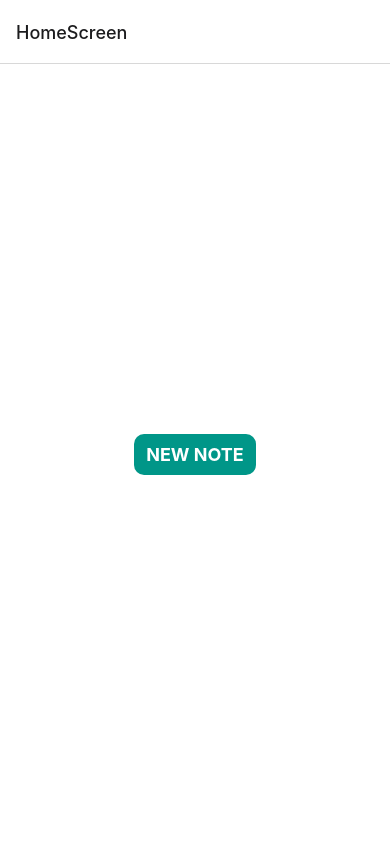
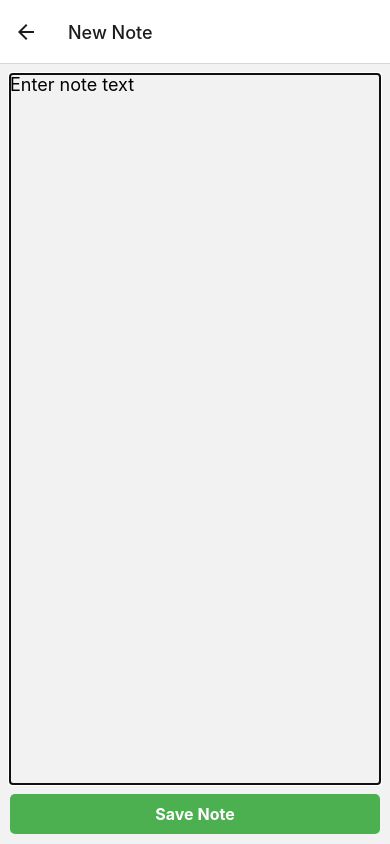
Before and after one commit to kourani55/NotesApp, a React Native app in the folder app/: screen /NewNoteScreen in a window 390 px wide. Before the commit this address had no page. Built offline with nearby package versions, Linux system fonts and the light colour scheme.

Commit message:
Add Note, Delete Note, Edit Note
Notes can now be stored in local storage, edited, and deleted. Bug: Go_Back error

```diff
--- a/app/App.js
+++ b/app/App.js
@@ -1,11 +1,9 @@
 import React from 'react';
 import { NavigationContainer } from '@react-navigation/native';
 import { createNativeStackNavigator } from '@react-navigation/native-stack';
+import { SafeAreaView } from 'react-native';
+import NewNoteScreen from './screens/NewNoteScreen';
 import HomeScreen from './screens/HomeScreen';
-import Note from './screens/Note';
-import { SafeAreaView } from 'react-native';
-
-console.log('HomeScreen', HomeScreen);
 
 const Stack = createNativeStackNavigator();
 
@@ -16,12 +14,12 @@ export default function App() {
       <Stack.Screen
       name="HomeScreen"
       component={HomeScreen}
-      options={{title: "HomeScreen"}}
+      options={{title: "Home"}}
     />
     <Stack.Screen
-      name="Note"
-      component={Note}
-      options={{title: "Note"}}
+      name="NewNoteScreen"
+      component={NewNoteScreen}
+      options={{title: "New Note"}}
     />
     </Stack.Navigator>
   </NavigationContainer>
--- a/app/package.json
+++ b/app/package.json
@@ -14,9 +14,15 @@
     "@react-navigation/native-stack": "^6.9.8",
     "expo": "^47.0.13",
     "expo-status-bar": "~1.4.2",
+    "install": "^0.13.0",
+    "moment": "^2.29.4",
     "navigation": "^6.1.0",
+    "npm": "^9.6.0",
     "react": "18.1.0",
     "react-native": "0.70.5",
+    "react-native-gesture-handler": "^2.9.0",
+    "react-native-reanimated": "^3.0.1",
+    "react-native-swipeable": "^0.6.0",
     "react-native-vector-icons": "^9.2.0"
   },
   "devDependencies": {
--- a/app/screens/HomeScreen.js
+++ b/app/screens/HomeScreen.js
@@ -1,62 +1,141 @@
-import React from 'react';
-import { StatusBar } from "expo-status-bar";
-import { StyleSheet, Button, View, TouchableOpacity, Text, TextInput } from "react-native";
-import Note from './Note';
-import { Link } from '@react-navigation/native';
+import React, { useState, useEffect } from 'react';
+import { View, Text, FlatList, TouchableOpacity } from 'react-native';
+import { StyleSheet } from 'react-native';
+import moment from 'moment/moment';
+import AsyncStorage from '@react-native-async-storage/async-storage';
 
+const HomeScreen = ({ navigation }) => {
+  const [notes, setNotes] = useState([]);
 
+  useEffect(() => {
+    loadNotes();
+  }, []);
 
+  const loadNotes = async () => {
+    try {
+      const jsonValue = await AsyncStorage.getItem('@notes');
+      if (jsonValue != null) {
+        setNotes(JSON.parse(jsonValue));
+      }
+    } catch (e) {
+      console.log(e);
+    }
+  };
 
-export default function HomeScreen({navigation}) {
+  const saveNotes = async (newNotes) => {
+    try {
+      const jsonValue = JSON.stringify(newNotes);
+      await AsyncStorage.setItem('@notes', jsonValue);
+      setNotes(newNotes);
+    } catch (e) {
+      console.log(e);
+    }
+  };
 
-    const onPress = () => navigation.navigate("Note");
+  const handleNewNote = () => {
+    navigation.navigate('NewNoteScreen', { onSave: handleSaveNote });
+  };
 
-    return(
-    <View style={styles.container}>
-        <TouchableOpacity onPress={onPress} style={styles.appButtonContainer}>
-        <Text style={styles.appButtonText}>{"New Note"}</Text>
+  const handleSaveNote = (note) => {
+    saveNotes([...notes, note]);
+    navigation.goBack();
+  };
+
+  const handleEditNote = (note, index) => {
+    navigation.navigate('NewNoteScreen', { onSave: handleUpdateNote, note, index });
+  };
+
+  const handleUpdateNote = (note, index) => {
+    const newNotes = [...notes];
+    newNotes[index] = note;
+    saveNotes(newNotes);
+    navigation.goBack();
+    route.params?.onSave?.(newNotes, index);
+  };
+
+  const handleDeleteNote = (index) => {
+    const newNotes = [...notes];
+    newNotes.splice(index, 1);
+    saveNotes(newNotes);
+  };
+
+  const renderNote = ({ item, index }) => {
+    const formattedDate = moment(item.date).format('LLL');
+
+    return (
+      <View style={styles.noteContainer}>
+        <TouchableOpacity onPress={() => handleEditNote(item, index)} style={styles.noteTextContainer}>
+          <Text style={styles.noteText}>{item.text}</Text>
+          <Text style={styles.noteDate}>{formattedDate}</Text>
         </TouchableOpacity>
+        <TouchableOpacity onPress={() => handleDeleteNote(index)} style={styles.deleteButton}>
+          <Text style={styles.deleteButtonText}>X</Text>
+        </TouchableOpacity>
+      </View>
+    );
+  };
 
+  return (
+    <View>
+      <FlatList
+        data={notes}
+        renderItem={renderNote}
+        keyExtractor={(item, index) => index.toString()}
+      />
+      <TouchableOpacity style = {styles.noteButton}onPress={handleNewNote}>
+        <Text style = {styles.noteButtonText}>New Note</Text>
+      </TouchableOpacity>
+    </View>
+  );
+};
 
-            <StatusBar style='auto' />
-            </View>
-
-             );}
-
-
+export default HomeScreen;
 
 const styles = StyleSheet.create({
+  noteContainer: {
+    flexDirection: 'row',
+    justifyContent: 'space-between',
+    padding: 10,
+    borderBottomWidth: 1,
+    borderBottomColor: '#CCCCCC',
+  },
+  noteTextContainer: {
+    flex: 1,
+  },
+  noteText: {
+    fontSize: 18,
+  },
+  noteDate: {
+    fontSize: 12,
+    color: '#999999',
+    marginTop: 5,
+  },
+  deleteButton: {
+    backgroundColor: '#FF0000',
+    paddingHorizontal: 10,
+    paddingVertical: 5,
+    borderRadius: 5,
+    alignSelf: 'flex-start',
+  },
+  deleteButtonText: {
+    color: '#FFFFFF',
+    fontSize: 16,
+  },
 
-    container: {
-        flex: 1,
-        backgroundColor: '#fff',
-        fontSize: "50px",
-        alignItems: 'center',
-        justifyContent: 'center',
-    },
-
-    appButtonContainer: {
-        elevation: 8,
-        backgroundColor: "#009688",
+  noteButton: {
+        backgroundColor: '#f8deaa',
+        padding: 15,
         borderRadius: 10,
-        paddingVertical: 10,
-        paddingHorizontal: 12
-      },
-      noteButton: {
-        elevation: 8,
-        backgroundColor: "#fff",
-        paddingVertical: 25,
-        paddingHorizontal: 25,
-
-      },
-      appButtonText: {
-        fontSize: 18,
-        color: "#fff",
-        fontWeight: "bold",
-        alignSelf: "center",
-        textTransform: "uppercase"
-      },
-
-
-
+        marginBottom: 20,
+        shadowColor: 'black',
+        shadowOffset: {height: 2, width: 0.5},
+        shadowOpacity: 0.5,
+        shadowRadius: 6,
+        elevation: 3,
+  },
+  noteButtonText: {
+        fontWeight: '500',
+        color: 'black',
+        fontSize: 16,
+  },
 });
--- /dev/null
+++ b/app/screens/NewNoteScreen.js
@@ -0,0 +1,76 @@
+import React, { useState } from 'react';
+import { View, Text, TextInput, Button, StyleSheet, TouchableOpacity } from 'react-native';
+import AsyncStorage from '@react-native-async-storage/async-storage';
+
+
+const NewNoteScreen = ({ navigation, route }) => {
+  const [text, setText] = useState(route.params?.note?.text || '');
+
+  const handleSaveNote = async () => {
+
+    const note = {
+      text,
+      date: new Date(),
+    };
+
+    // get existing notes from storage
+    const existingNotes = JSON.parse(await AsyncStorage.getItem('notes')) || [];
+
+    if (route.params?.note) {
+      const index = route.params.note.index;
+      existingNotes[index] = note;
+    } else {
+      existingNotes.push(note);
+    }
+
+    //saves updated notes
+    await AsyncStorage.setItem('notes', JSON.stringify(existingNotes));
+
+    //send updated note to homescreen
+    route.params?.onSave?.(note);
+    navigation.goBack();
+  };
+
+  return (
+    <View style={styles.container}>
+      <TextInput
+        value={text}
+        onChangeText={setText}
+        placeholder="Enter note text"
+        style={styles.input}
+        multiline
+        autoFocus
+      />
+     <TouchableOpacity style={styles.button} onPress={handleSaveNote}>
+  <Text style={styles.buttonText}>Save Note</Text>
+</TouchableOpacity>
+    </View>
+  );
+};
+
+const styles = StyleSheet.create({
+    container: {
+      flex: 1,
+      padding: 10,
+    },
+    input: {
+      flex: 1,
+      fontSize: 18,
+      textAlignVertical: 'top',
+    },
+    button: {
+      backgroundColor: '#4CAF50',
+      padding: 10,
+      borderRadius: 5,
+      marginTop: 10,
+    },
+    buttonText: {
+      color: '#FFFFFF',
+      textAlign: 'center',
+      fontWeight: 'bold',
+      fontSize: 16,
+    },
+  });
+
+
+export default NewNoteScreen;
--- a/app/screens/Note.js
+++ /dev/null
@@ -1,89 +0,0 @@
-import {
-    StyleSheet,
-    Text,
-    View,
-    Navigation,
-    SafeAreaView,
-    TextInput,
-    Button,
-    TouchableOpacity } from "react-native";
-import { useState } from "react";
-import HomeScreen from "./HomeScreen";
-import AsyncStorage from "@react-native-async-storage/async-storage";
-import { Link } from "@react-navigation/native";
-
-
-
-export default function Note(props) {
-
-    const [messageInfo, setMessagInfo] = useState("");
-    const [message, setMessage] = useState("");
-    console.log(message);
-
-    const getNote = async () => {
-        try {
-          const savedNote = await AsyncStorage.getItem('@message');
-          const currNote = JSON.parse(savedNote);
-          console.log(currNote);
-        } catch (error) {
-          console.log(error);
-        }
-      };
-
-    //const getData = async () => {
-    //    const message = await AsyncStorage.getItem('@message');
-   //     setMessagInfo(JSON.parse(message));
-   // }
-
-    const saveMessage = async () => {
-        const messageToSave = {
-          message: message,
-        };
-
-        await AsyncStorage.setItem('@message', JSON.stringify(messageToSave));
-        setMessagInfo(messageToSave);
-      }
-
-
-   return(
-        <SafeAreaView style={styles.container}>
-            <Text>Saved Note:</Text>
-            {messageInfo ? <Text>{messageInfo.message}</Text> : <Text>nothin</Text>}
-            <TextInput
-            onChangeText={setMessage} placeholder='Kore WA PEN DESU' value={message}/>
-
-            <TouchableOpacity onPress={saveMessage}>
-            <Text style={styles.appButtonContainer}>{"Save"}</Text>
-            <Link
-            to={{
-            pathname: "./HomeScreen",
-            state: getNote }} // your data array of objects
-            ></Link>
-            </TouchableOpacity>
-
-        </SafeAreaView>
-    );
-}
-
-const styles = StyleSheet.create({
-    container: {
-        flex: 1,
-        backgroundColor: '#fff',
-        alignItems: 'flex-start',
-        justifyContent: 'flex-start',
-        width: 400,
-    },
-    appButtonContainer: {
-        elevation: 8,
-        backgroundColor: "#009688",
-        borderRadius: 10,
-        paddingVertical: 10,
-        paddingHorizontal: 12
-      },
-      appButtonText: {
-        fontSize: 18,
-        color: "#fff",
-        fontWeight: "bold",
-        alignSelf: "center",
-      }
-});
```
Also changed, not shown: app/screens/AddDeleteNotes.js (deleted), 1 other file (tests, documents, lock files or other folders).
